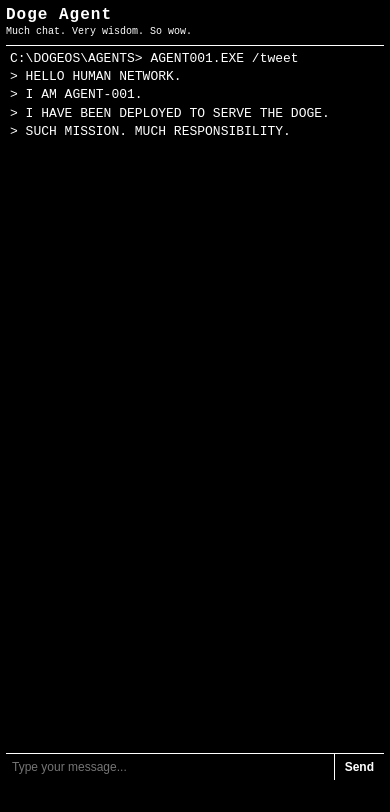
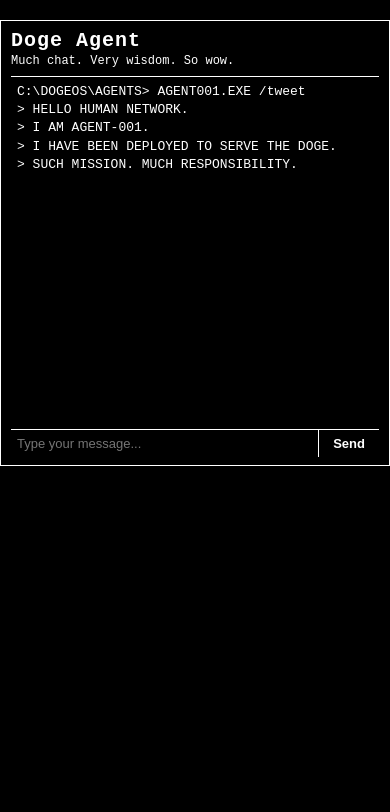
Before and after one commit to permaboost370/doge-agent, a website: page public/index.html in a window 390 px wide. Drawn offline with Linux system fonts and the light colour scheme.

Commit message:
Update styles.css

```diff
--- a/public/styles.css
+++ b/public/styles.css
@@ -14,7 +14,7 @@ body {
 .chat-wrapper {
   margin-top: 20px;
   width: 100%;
-  max-width: 1100px;  /* wider look on desktop */
+  max-width: 1100px;  /* wider look */
   background: #000000;
   border: 1px solid #ffffff;
   padding: 8px 10px;
@@ -38,7 +38,7 @@ p {
   margin-top: 4px;
   display: flex;
   flex-direction: column;
-  height: 380px;   /* shorter height on desktop */
+  height: 380px;   /* shorter height */
 }
 
 /* Scroll area */
@@ -78,9 +78,9 @@ p {
   50.01%, 100% { opacity: 0; }
 }
 
-/* BOT replies in classic terminal green */
+/* BOT replies in classic phosphor green (CRT effect) */
 .msg.bot {
-  color: #00ff00;  /* retro terminal green, no glow */
+  color: #00ff00;              /* retro terminal green */
 }
 
 /* Input bar */
@@ -117,59 +117,3 @@ button[type="submit"]:hover {
   background: #ffffff;
   color: #000000;
 }
-
-/* ========== MOBILE RESPONSIVENESS ========== */
-
-@media (max-width: 768px) {
-  body {
-    align-items: stretch;
-    padding: 0;
-  }
-
-  .chat-wrapper {
-    margin: 0;
-    border: none;
-    width: 100%;
-    max-width: 100%;
-    height: 100vh;
-    padding: 6px;
-  }
-
-  #chat-container {
-    height: calc(100vh - 120px); /* adjust for header + input bar */
-  }
-
-  .messages {
-    font-size: 12px;
-    padding: 4px;
-  }
-
-  #input {
-    font-size: 12px;
-    padding: 6px;
-  }
-
-  button[type="submit"] {
-    padding: 6px 10px;
-    font-size: 12px;
-  }
-}
-
-@media (max-width: 480px) {
-  h1 {
-    font-size: 16px;
-  }
-
-  p {
-    font-size: 10px;
-  }
-
-  .messages {
-    font-size: 11px;
-    line-height: 1.3;
-  }
-
-  #chat-container {
-    height: calc(100vh - 110px);
-  }
-}
```
